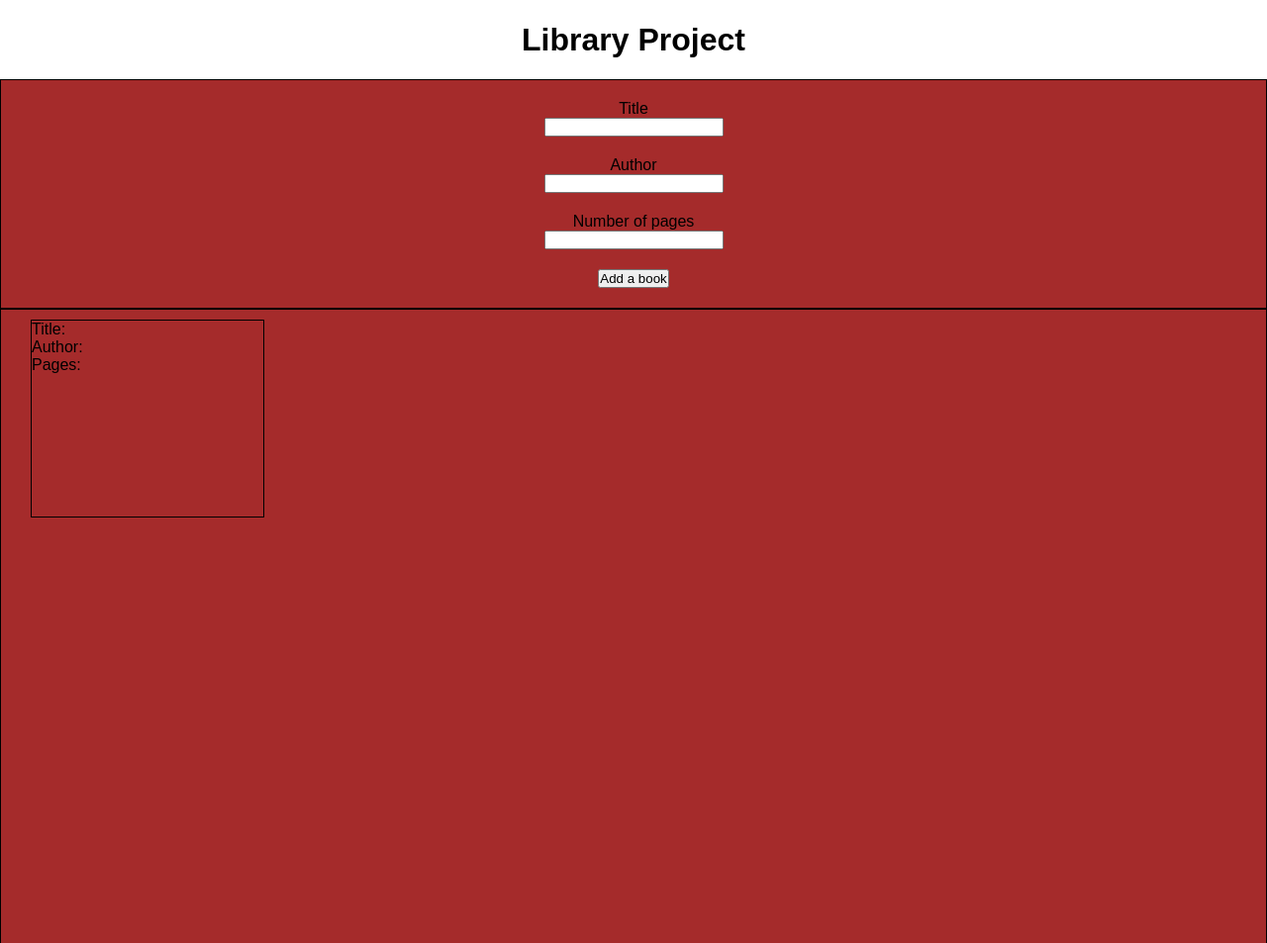
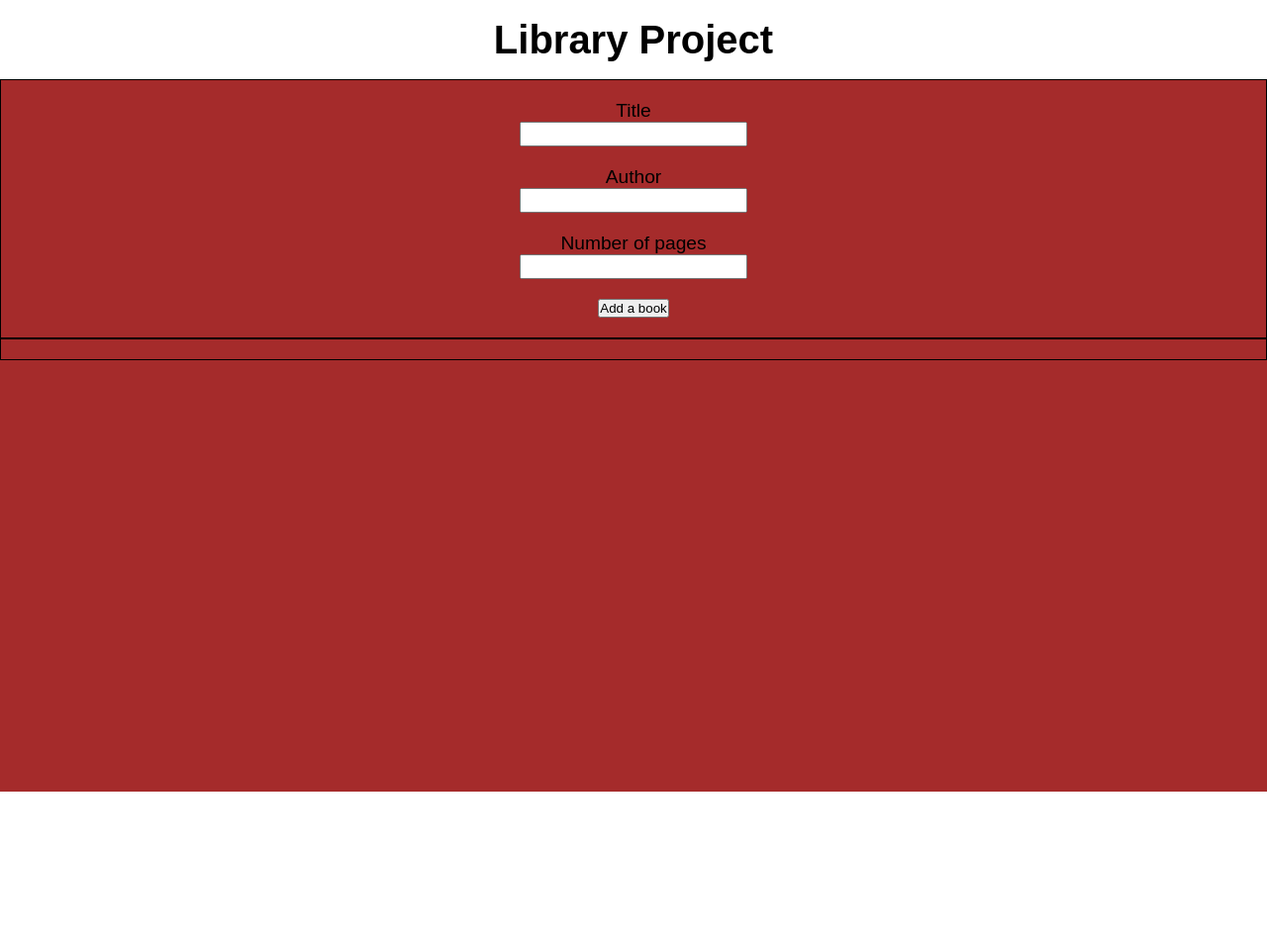
Before and after one commit to Nhed1/Library-Project, a plain HTML site: page index.html in a window 1280 px wide. Shown: the whole page at 99% size. After the commit the page ends 800 px from the top, so only its background shows below. Drawn offline with Linux system fonts and the light colour scheme.

Commit message:
container min-height fill the body 100vh

```diff
--- a/index.html
+++ b/index.html
@@ -39,11 +39,6 @@
         </div>
 
         <div class="books-shelf">
-            <div class="book">
-                <p id="title">Title: <span class="title-name"></span></p>
-                <p id="author">Author: <span class="author-name"></span> </p>
-                <p id="pages">Pages: <span class="pages-name"></span> </p>
-            </div>
         </div>
 
     </div>
--- a/style.css
+++ b/style.css
@@ -6,14 +6,11 @@
     font-family: sans-serif;
 }
 
-html {
-    height: 100%;
+body {
+    height: 100vh;
 }
-body {
+.container{
     min-height: 100%;
-}
-
-.container{
     background: rgb(165, 43, 43);
 }
 
@@ -22,6 +19,18 @@ header {
     background: rgb(255, 255, 255);
     display: grid;
     place-items: center;
+}
+
+header h1 {
+    font-size: 2.5rem;
+}
+
+form label {
+    font-size: 1.2rem;
+}
+
+form input {
+    font-size: 1.1rem;
 }
 
 .add-books {
@@ -38,14 +47,15 @@ header {
 }
 
 .books-shelf{
-    width: 100%;
+    /* width: 100%; */
+    max-height: inherit;
     padding: 10px 30px;
     border: 1px black solid;
     height: fit-content;
     display: grid;
     grid-template-columns: 1fr;
     gap: 10px;
-    grid-template-rows: repeat(3,minmax(200px,1fr));
+    /* grid-template-rows: repeat(3,minmax(200px,1fr)); */
 }
 
 .book {
```
